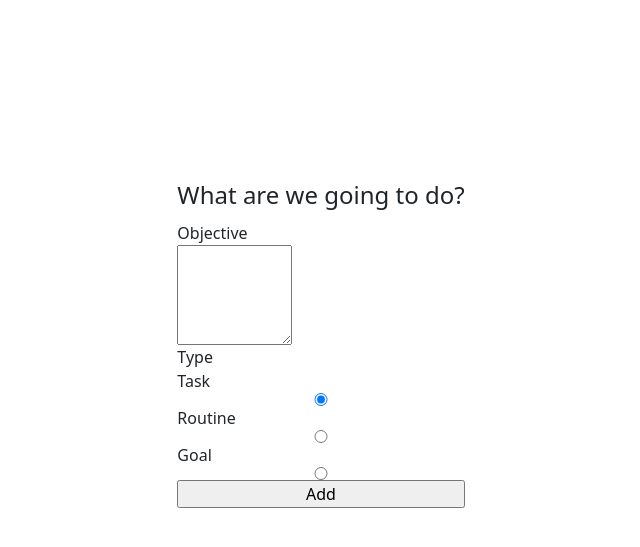
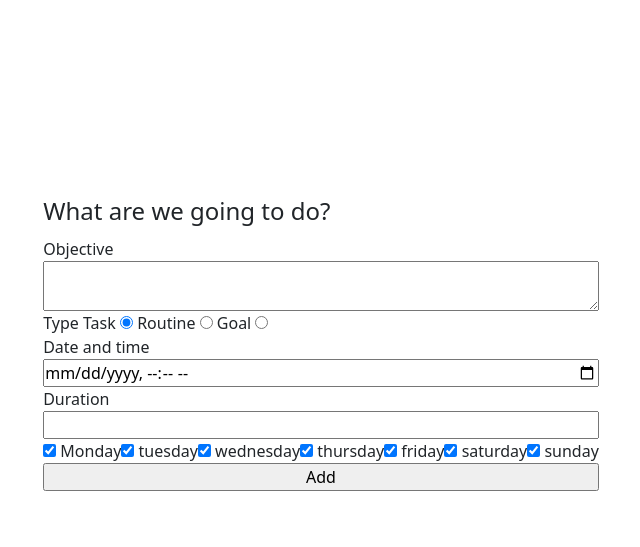
Before and after one commit to DragonflyPie/flask_time_manager, a Flask app: page /new in a window 1280 px wide. Shown: the part 48-595 px from the top of the page, without its empty margins (319-959 px from the left). Run offline with Flask 2, Linux system fonts and the light colour scheme; a user stored in the database is signed in.

Commit message:
week checkboxes

```diff
--- a/app.py
+++ b/app.py
@@ -2,17 +2,15 @@
 from flask import Flask, redirect, render_template, request, flash, url_for, abort
 from flask_sqlalchemy import SQLAlchemy
 from flask_session import Session
-from datetime import datetime
+from datetime import datetime, timezone
 from werkzeug.exceptions import default_exceptions, HTTPException, InternalServerError
 from werkzeug.security import check_password_hash, generate_password_hash
 #from forms import Registration_form, Login_form
 from flask_login import LoginManager, login_manager, UserMixin, login_user, current_user, logout_user, login_required
 from flask_wtf import FlaskForm
-from wtforms import StringField, SubmitField, PasswordField, BooleanField, RadioField, DateTimeField
-from wtforms import validators
-from wtforms.fields.simple import TextAreaField
-from wtforms.validators import DataRequired, Email, Length, EqualTo, ValidationError
-
+from wtforms import StringField, SubmitField, PasswordField, BooleanField, RadioField, DateTimeField, DecimalField, TextAreaField, IntegerField, SelectMultipleField
+from wtforms.fields.html5 import DateField, DateTimeLocalField
+from wtforms.validators import DataRequired, Email, Length, EqualTo, ValidationError, NumberRange, Optional
 
 
 
@@ -108,7 +106,13 @@
 class Objective_form(FlaskForm):
     content = TextAreaField("Objective", validators=[DataRequired("Doing nothing is not a plan!")])
     type = RadioField("Type", choices=[('1', 'Task'), ('2', 'Routine'), ('3', 'Goal')], default = '1')
+    datetime = DateTimeLocalField("Date and time", format='%Y-%m-%d %H:%M', validators=[Optional()])
+    duration = IntegerField("Duration", validators=[Optional(), NumberRange(min=1, max=300)])
+    dayofweek = SelectMultipleField("Day of week", choices=[(1, 'Monday'), (2, 'Tuesday'), (3,'Wednesday'), (4,'Thursday'), (5,'Friday'), (6,'Saturday'), (7,'Sunday')])
     submit = SubmitField("Add")
+    # parent_id = db.Column(db.Integer, db.ForeignKey('task.id'))
+    # user_id = db.Column(db.Integer, db.ForeignKey("user.id"), nullable=False)
+    # done = db.Column(db.Boolean, nullable=False, default=False)
 
 def apology(message, code=400):
     return render_template("apology.html", message=message, code=code), code
--- a/static/style.css
+++ b/static/style.css
@@ -69,11 +69,6 @@
   align-items: center;
 }
 
-.new_task {
-  width: 40%;
-  height: 100px;
-}
-
 .content {
   display: flex;
   flex-direction: column;
@@ -87,3 +82,8 @@
   flex-direction: column;
   width: 100%;
 }
+
+.checkboxes_inline {
+  display: flex;
+  flex-direction: row;
+}
--- a/templates/layout.html
+++ b/templates/layout.html
@@ -70,7 +70,7 @@
   <script src="https://cdn.jsdelivr.net/npm/bootstrap@5.0.1/dist/js/bootstrap.min.js"
     integrity="sha384-Atwg2Pkwv9vp0ygtn1JAojH0nYbwNJLPhwyoVbhoPwBhjQPR5VtM2+xf0Uwh9KtT" crossorigin="anonymous">
   </script>
-  <script src="{{ url_for('static', filename='/app.css') }}"></script>
+  <script src="{{ url_for('static', filename='/app.js') }}"></script>
 </body>
 
 </html>
--- a/templates/new.html
+++ b/templates/new.html
@@ -23,7 +23,7 @@
                 {{ form.content(class="new_task") }}
                 {% endif %}
             </div>
-            <div class="form_group">
+            <div class="form_list">
                 {{ form.type.label(class="form_control_label") }}
                 {% if form.type.errors %}
                 {{ form.type(class="form_control form_control_lg is-invalid") }}
@@ -41,10 +41,68 @@
                 {% endfor %}
                 {% endif %}
             </div>
+            <div class="form_group">
+                {{ form.datetime.label(class="form_control_label") }}
+                {% if form.datetime.errors %}
+                {{ form.datetime(class="form_control form_control_lg is-invalid") }}
+                <div class="invalid-feedback">
+                    {% for error in form.datetime.errors %}
+                    <span>{{ error }}</span>
+                    {% endfor %}
+                </div>
+                {% else %}
+                {{ form.datetime(class="new_task") }}
+                {% endif %}
+            </div>
+            <div class="form_group">
+                {{ form.duration.label(class="form_control_label") }}
+                {% if form.duration.errors %}
+                {{ form.duration(class="form_control form_control_lg is-invalid") }}
+                <div class="invalid-feedback">
+                    {% for error in form.duration.errors %}
+                    <span>{{ error }}</span>
+                    {% endfor %}
+                </div>
+                {% else %}
+                {{ form.duration(class="new_task") }}
+                {% endif %}
+            </div>
+        </fieldset>
+        <fieldset class=checkboxes_inline>
+            <div>
+                <input type="checkbox" id="monday" value="monday" name="day" checked>
+                <label for="monday">Monday<label>
+            </div>
+            <div>
+                <input type="checkbox" id="tuesday" value="tuesday" name="day" checked>
+                <label for="tuesday">tuesday<label>
+            </div>
+            <div>
+                <input type="checkbox" id="wednesday" value="wednesday" name="day" checked>
+                <label for="wednesday">wednesday<label>
+            </div>
+            <div>
+                <input type="checkbox" id="thursday" value="thursday" name="day" checked>
+                <label for="thursday">thursday<label>
+            </div>
+            <div>
+                <input type="checkbox" id="friday" value="friday" name="day" checked>
+                <label for="friday">friday<label>
+            </div>
+            <div>
+                <input type="checkbox" id="saturday" value="saturday" name="day" checked>
+                <label for="saturday">saturday<label>
+            </div>
+            <div>
+                <input type="checkbox" id="sunday" value="sunday" name="day" checked>
+                <label for="sunday">sunday<label>
+            </div>
         </fieldset>
         <div class="form_group">
             {{ form.submit(class="form_button")}}
         </div>
+
+
     </form>
 </div>
 {% endblock %}
```
Also changed, not shown: plans.db.
